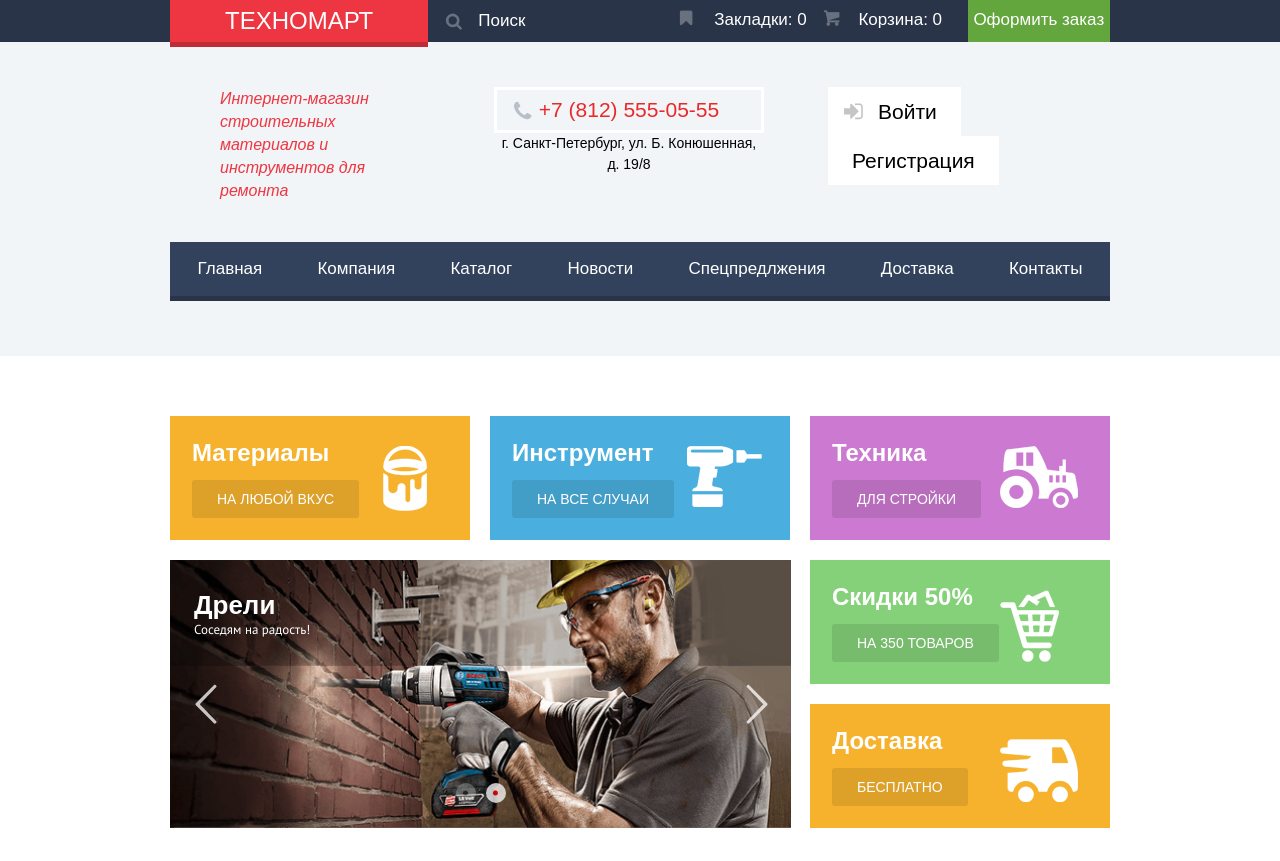
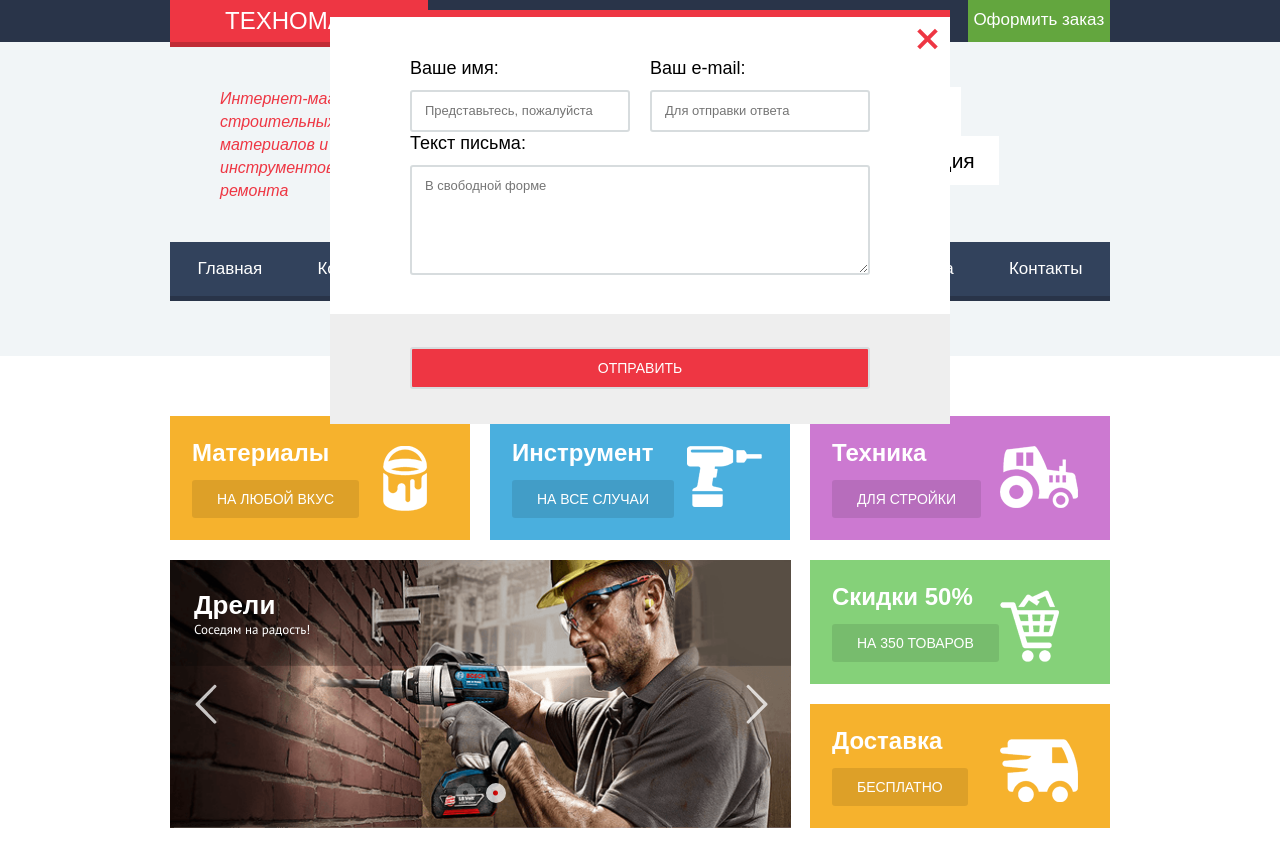
Before and after one commit to WebTarantul/technomart, a plain HTML site: page index.html in a window 1280 px wide. Shown: the top 861 px of the page. Drawn offline with nearby package versions, Linux system fonts and the light colour scheme; a web font is replaced by a local one.

Commit message:
modal-fotm

```diff
--- a/index.html
+++ b/index.html
@@ -206,18 +206,19 @@
 					<p>Хороший интернет-магазин отличается от плохого не только ценами!Мы стараемся изо всех сил, чтобы сделать ваши покупки приятными.</p>
 				</div>
 				<div class="service-column">
+					<input type="radio" name="services" id="delivery" checked="">
+					<input type="radio" name="services" id="guarantee">
+					<input type="radio" name="services" id="credit">
 					<nav class="menu-services">
 						<form action="">
 						<ul>
-							<li><label for="delivery">Доставка</label></li>
-							<li><label for="guarantee">Гарантия</label></li>
-							<li><label for="credit">Кредит</label></li>
+							<a href="#"><li><label for="delivery">Доставка</label></li></a>
+							<a href="#"><li><label for="guarantee">Гарантия</label></li></a>
+							<a href="#"><li><label for="credit">Кредит</label></li></a>
 						</ul>
 						</form>
 					</nav>
-					<input type="radio" name="services" id="delivery" checked="">
-					<input type="radio" name="services" id="guarantee">
-					<input type="radio" name="services" id="credit">
+
 					<div class="services-description">
 						<section class="service-item service-item-delivery">
 							<h3>Доставка</h3>
@@ -272,6 +273,33 @@
 				<a href="#" class="btn">Заблудились? НапиШИТЕ НАМ!</a>
 			</section>
 		</article>
+
+		<!--Мадальные окна-->
+<div class="modal-content fadeInUpBig">
+	<div class="modal-form">
+		<button class="close-form">
+		Закрыть
+		</button>
+		<form action="index.html" method="post" id="modal-form">
+			<div class="left-column-modal-form">
+				<label for="modal-name">Ваше имя:</label>
+				<input id="modal-name" type="text" placeholder="Представьтесь, пожалуйста">
+			</div>
+			<div class="right-column-modal-form">
+				<label for="modal-email">Ваш e-mail:</label>
+				<input id="modal-email" type="email" placeholder="Для отправки ответа">
+			</div>
+			<div class="modal-comment-flx">
+				<label for="modal-comment">Текст письма:</label>
+				<textarea id="modal-comment" name="comments" placeholder="В свободной форме"></textarea>
+			</div>
+			<input class="btn" type="submit" value="Отправить">
+		</form>
+	</div>
+	<div class="modal-btn">
+	</div>
+</div>
+</main>
 		<footer class="main-footer">
 			<div class="top-main-footer">
 				<div class="container ftr-columns">
@@ -325,7 +353,6 @@
 				</div>
 			</div>
 		</footer>
-	</main>
 <script type="text/javascript" src="http://code.jquery.com/jquery-1.11.0.min.js"></script>
 <script type="text/javascript" src="http://code.jquery.com/jquery-migrate-1.2.1.min.js"></script>
 <script type="text/javascript" src="slick/slick.min.js"></script>
--- a/style.css
+++ b/style.css
@@ -457,16 +457,16 @@ main{
 	.popular-title,
 	.manufactures-title{
 		background: #f7f3ec;
-		padding: 33px 30px;
+		padding: 23px 30px;
 	}
 	.popular-title b,
 	.manufactures-title b{
 		font-family: "Cuprum","Arial",sans-serif;
 		font-weight: 500;
 		font-size: 30px;
-		line-height: 30px;
 		text-transform: uppercase;
 		color: #32425c;
+		line-height: 40px;
 	}
 .products{
 	display: flex;
@@ -628,6 +628,10 @@ main{
 .popular-manufactures{
 	margin-top: 20px;
 }
+	.manufactures-title{
+		display: flex;
+		justify-content: space-between;
+	}
 	.manufactures{
 		display: flex;
 		flex-wrap: wrap;
@@ -730,7 +734,13 @@ main{
 		border-color: #fff;
 		color: #32425c;
 	}
-
+	#delivery:checked ~ .menu-services label[for=delivery],
+	#guarantee:checked ~ .menu-services label[for=guarantee],
+	#credit:checked ~ .menu-services label[for=credit]{
+		background: #fff;
+		border-color: #fff;
+		color: #32425c;
+	}
 	.services-description{
 		width: 65.96%;
 	}
@@ -1016,3 +1026,110 @@ input[name="services"]{
 				.yelow-link a:active{
 					color: #ee3643;
 				}
+/*Модальные окна*/
+.modal-content{
+	position:fixed;
+	top:10px;
+	left: 50%;
+	margin-left: -310px;
+	background: #fff;
+	border-top: solid 7px #ee3643;
+
+	width:620px;
+	box-sizing: border-box;
+	transform: fadeInUpBig;
+
+}
+.modal-form{
+	padding: 40px 80px 0 80px;
+}
+.modal-form form{
+	display: flex;
+	flex-wrap: wrap;
+	justify-content: space-between;
+
+}
+.modal-form input,
+.modal-form textarea{
+	font-size: : 13px;
+	line-height: 16px;
+	padding: 11px 13px;
+	border-radius: 3px;
+	border: 2px solid #d7dcde;
+	box-sizing: border-box;
+}
+.modal-form input[type="text"],
+.modal-form input[type="email"]{
+	width: 220px;
+}
+.modal-form .modal-comment-flx{
+	width: 100%;
+}
+.modal-comment-flx textarea{
+	width: 100%;
+	height: 110px;
+}
+.modal-form label{
+	display: block;
+	font-family: 'Cuprum', 'Arial', sans-serif;
+	font-size: 18px;
+	font-weight: 500;
+	line-height: 22px;
+	margin-bottom: 11px;
+}
+.modal-btn{
+	height: 110px;
+	width: 100%;
+	background: #eee;
+	margin-top: 35px;
+}
+.modal-form input[type="submit"]{
+	position: absolute;
+	bottom: 35px;
+	width: 460px;
+	border-radius:3px;
+}
+.close-form{
+	position: absolute;
+	right: 0px;
+	top: 0px;
+	font-size: 0;
+	border: none;
+	display: inline-block;
+	width: 50px;
+	height: 50px;
+	background: none
+}
+.close-form::before,
+.close-form::after{
+	content: "";
+	display: block;
+	width: 25px;
+	height: 4px;
+	background: #ee3643;
+	position: absolute;
+	top: 20px;
+	right: 10px;
+	cursor: pointer;
+}
+.close-form::before{
+	transform: rotate(45deg);
+}
+.close-form::after{
+	transform: rotate(-45deg);
+}
+.close-form:hover::before,
+.close-form:hover::after{
+	background: #ba2732;
+}
+@keyframes fadeInUpBig {
+  from {
+    opacity: 0;
+    transform: translate3d(0, 2000px, 0);
+  }
+
+  to {
+    opacity: 1;
+    transform: none;
+  }
+}
```
